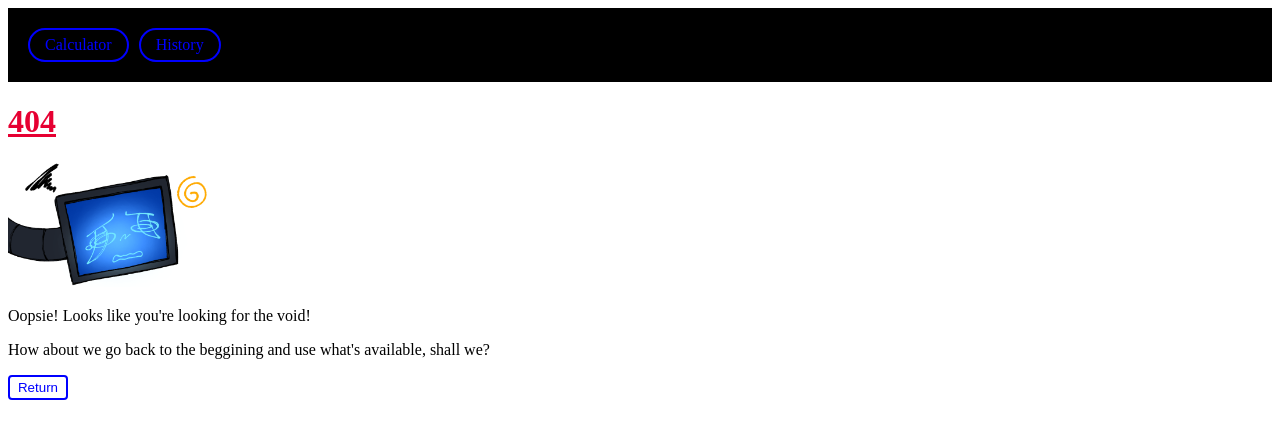
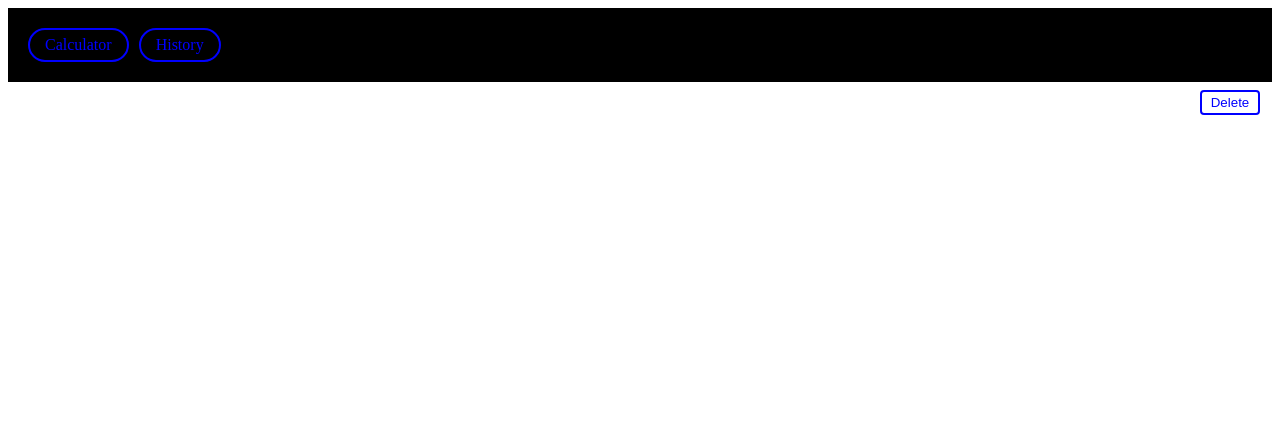
Before and after one commit to PurpleKitty29/Calculator-in-React-scratch, a React (Vite) app: page /Calculator-in-React-scratch/history in a window 1280 px wide. Before the commit this address had no page. Shown: the top 438 px of the page. Built offline with nearby package versions, Linux system fonts and the light colour scheme.

Commit message:
changed URL of the pages

```diff
--- a/src/App.tsx
+++ b/src/App.tsx
@@ -79,9 +79,9 @@ function App() {
     >
       <Navbar />
       <Routes>
-        <Route path="/" element={<Calculator />} />
-        <Route path="/history" element={<History />} />
-        <Route path="/*" element={<Error404 />} />
+        <Route path="/Calculator-in-React-scratch/" element={<Calculator />} />
+        <Route path="/Calculator-in-React-scratch/history" element={<History />} />
+        <Route path="/Calculator-in-React-scratch/*" element={<Error404 />} />
       </Routes>
     </AppContext.Provider>
   );
```
